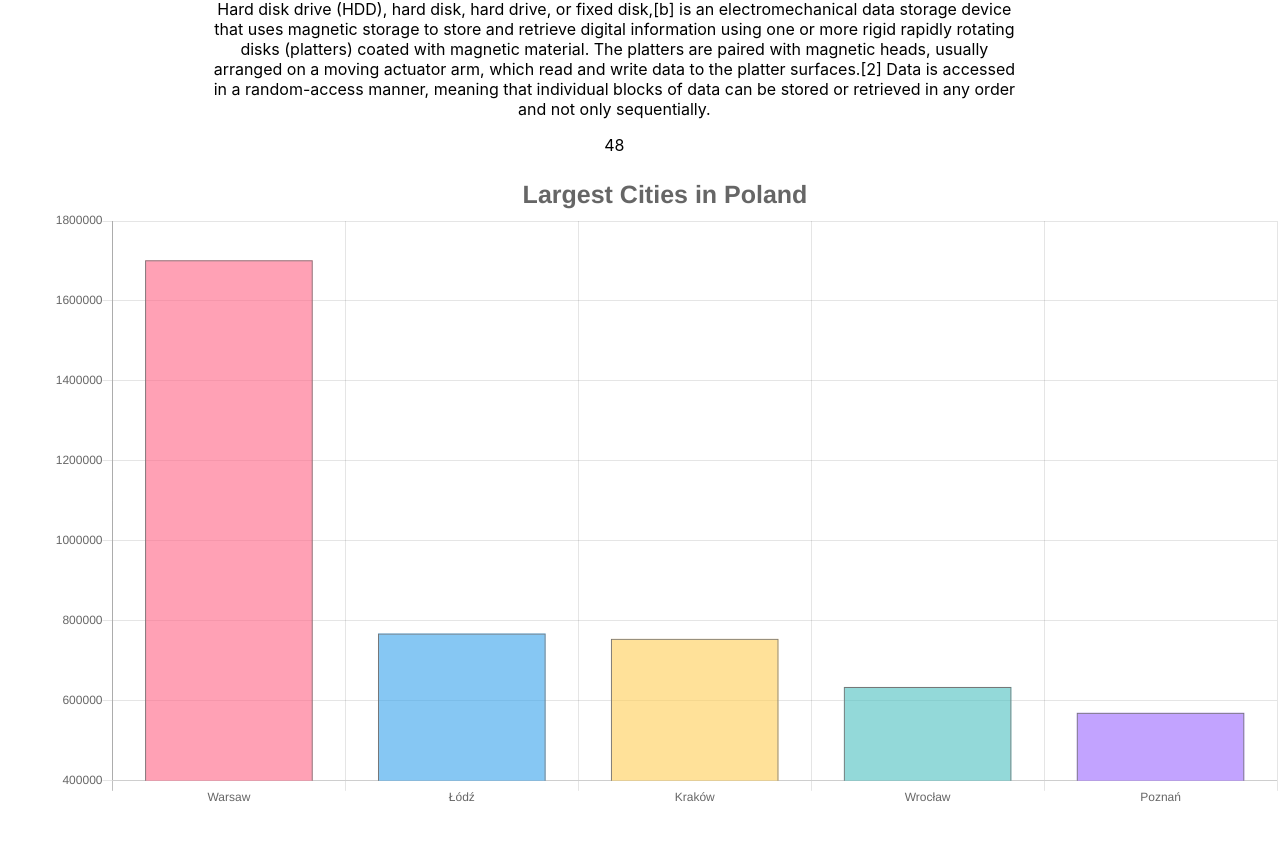
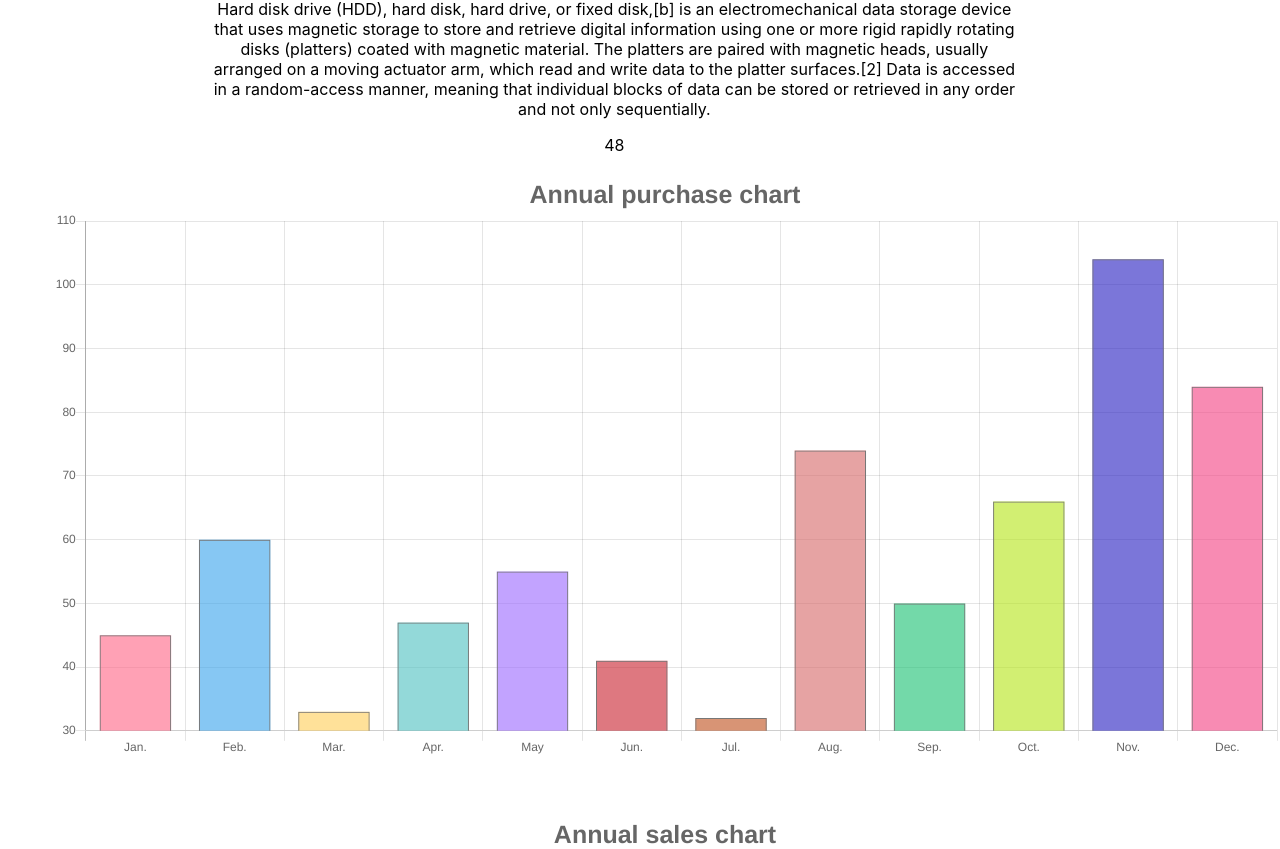
Before and after one commit to Spearek/React-Product-analisis-APP, a React (Create React App) app in the folder analysis-app/: page / in a window 1280 px wide. Shown: the part 491-1340 px from the top of the page. Before the commit the page ends 1302 px from the top, so only its background shows below. Built offline with nearby package versions, Linux system fonts and the light colour scheme.

Commit message:
dynamic charts implementation based on state

```diff
--- a/analysis-app/src/App.js
+++ b/analysis-app/src/App.js
@@ -50,7 +50,7 @@ class App extends Component {
       serialNum: 'HDD1234EXAMPLESERIAL',
       photo: 'example_drive.jpg',
       description: 'Hard disk drive (HDD), hard disk, hard drive, or fixed disk,[b] is an electromechanical data storage device that uses magnetic storage to store and retrieve digital information using one or more rigid rapidly rotating disks (platters) coated with magnetic material. The platters are paired with magnetic heads, usually arranged on a moving actuator arm, which read and write data to the platter surfaces.[2] Data is accessed in a random-access manner, meaning that individual blocks of data can be stored or retrieved in any order and not only sequentially.',
-      qtyBought: [45,60,33,47,55,41,20,74,50,66,116,84],
+      qtyBought: [45,60,33,47,55,41,32,74,50,66,104,84],
       qtySold: [40,57,40,30,24,14,50,43,38,60,143,152],
       purchase: 44,
       sale: 48 }
@@ -82,7 +82,12 @@ class App extends Component {
             description={this.state.activeProduct.description}
             price={this.state.activeProduct.sale}/>
         </div>
-        <Chart/>
+        <Chart
+          data={this.state.activeProduct.qtyBought}
+          chartTitle={'Annual purchase chart'}/>
+        <Chart
+          data={this.state.activeProduct.qtySold}
+          chartTitle={'Annual sales chart'}/>
       </div>
     );
   }
--- a/analysis-app/src/components/Chart/Chart.js
+++ b/analysis-app/src/components/Chart/Chart.js
@@ -2,25 +2,27 @@ import React from 'react';
 import {Bar, Doughnut, Line, Pie} from 'react-chartjs-2';
 
 
-const chart = () => {
+const chart = (props) => {
 
     const chartData = {
-        labels:['Warsaw','Łódź','Kraków','Wrocław','Poznań'],
+        labels:['Jan.','Feb.','Mar.','Apr.','May','Jun.','Jul.','Aug.','Sep.','Oct.','Nov.','Dec.'],
         datasets:[{
-            label:'Population',
-            data:[
-                1702139,
-                768755,
-                755050,
-                634893,
-                570352
-            ],
+            label:'Quantity',
+            data:props.data,
             backgroundColor:[
                 'rgba(255, 99, 132, 0.6)',
                 'rgba(54, 162, 235, 0.6)',
                 'rgba(255, 206, 86, 0.6)',
                 'rgba(75, 192, 192, 0.6)',
-                'rgba(153, 102, 255, 0.6)'],
+                'rgba(153, 102, 255, 0.6)',
+                'rgba(200, 30, 44, 0.6)',
+                'rgba(190, 77, 25, 0.6)',
+                'rgba(213, 103, 103, 0.6)',
+                'rgba(22, 192, 113, 0.6)',
+                'rgba(180, 229, 21, 0.6)',
+                'rgba(36, 27, 192, 0.6)',
+                'rgba(244, 62, 129, 0.6)'],
+
             borderWidth: 1,
             borderColor: '#777',
             hoverBorderWidth: 3,
@@ -28,15 +30,10 @@ const chart = () => {
 
         }]
     }
-
-    return (
-
-    <Bar
-        data={chartData}
-        options={{
+    const chartOptions = {
         title: {
             display:true,
-                text:'Largest Cities in Poland',
+            text:props.chartTitle,
             fontSize:25
         },
         legend:{
@@ -50,7 +47,7 @@ const chart = () => {
             padding:{
                 left:50,
                 right:0,
-                    bottom:0,
+                bottom:50,
                 top:0,
 
             }
@@ -58,7 +55,13 @@ const chart = () => {
         tooltips:{
             enabled:true
         }
-        }}
+    }
+
+    return (
+
+    <Bar
+        data={chartData}
+        options={chartOptions}
     />
     )
 
```
Lines whose indentation alone changed are shown as unchanged.
